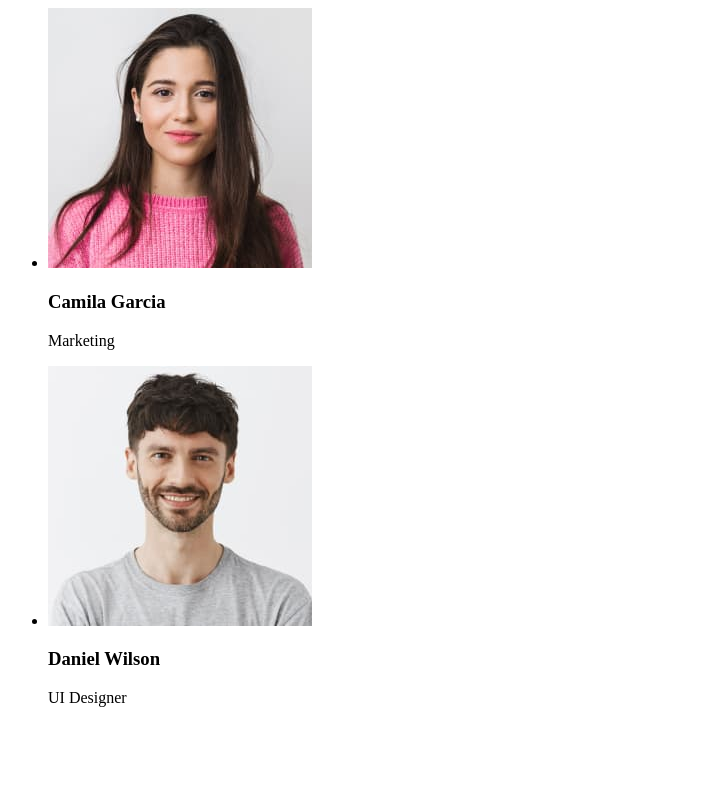
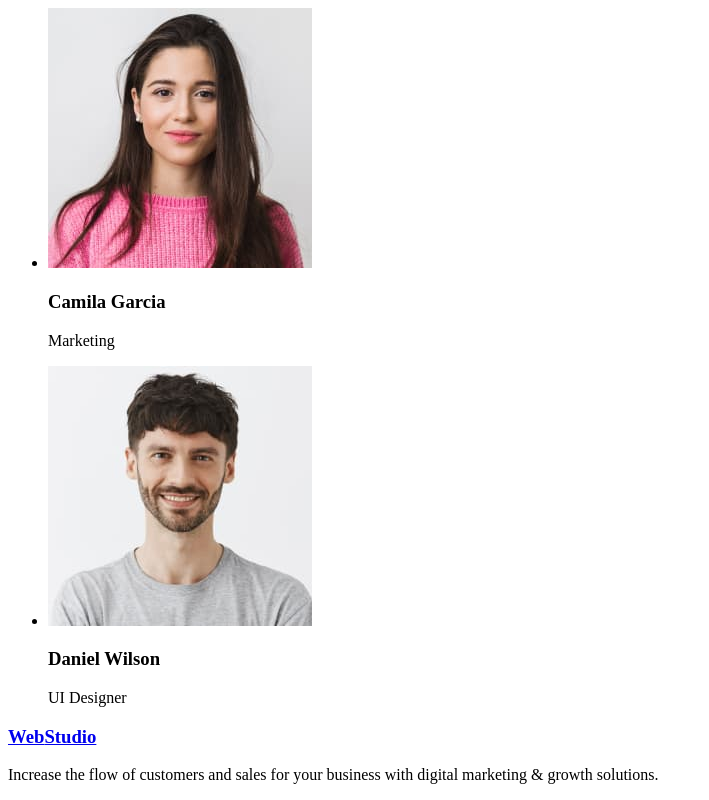
Before and after one commit to PiotrJasinski1995/goit-markup-hw-01, a plain HTML site: page index.html in a window 1280 px wide. Shown: the part 2200-3000 px from the top of the page, without its empty margins (0-709 px from the left). Before the commit the page ends 2923 px from the top, so only its background shows below. Drawn offline with Linux system fonts and the light colour scheme.

Commit message:
feat: implement footer structural section

```diff
--- a/index.html
+++ b/index.html
@@ -121,6 +121,14 @@
         </ul>
       </section>
     </main>
-    <footer></footer>
+    <footer>
+      <h3>
+        <a href="./index.html"><span>Web</span>Studio</a>
+      </h3>
+      <p>
+        Increase the flow of customers and sales for your business with digital
+        marketing & growth solutions.
+      </p>
+    </footer>
   </body>
 </html>
```
